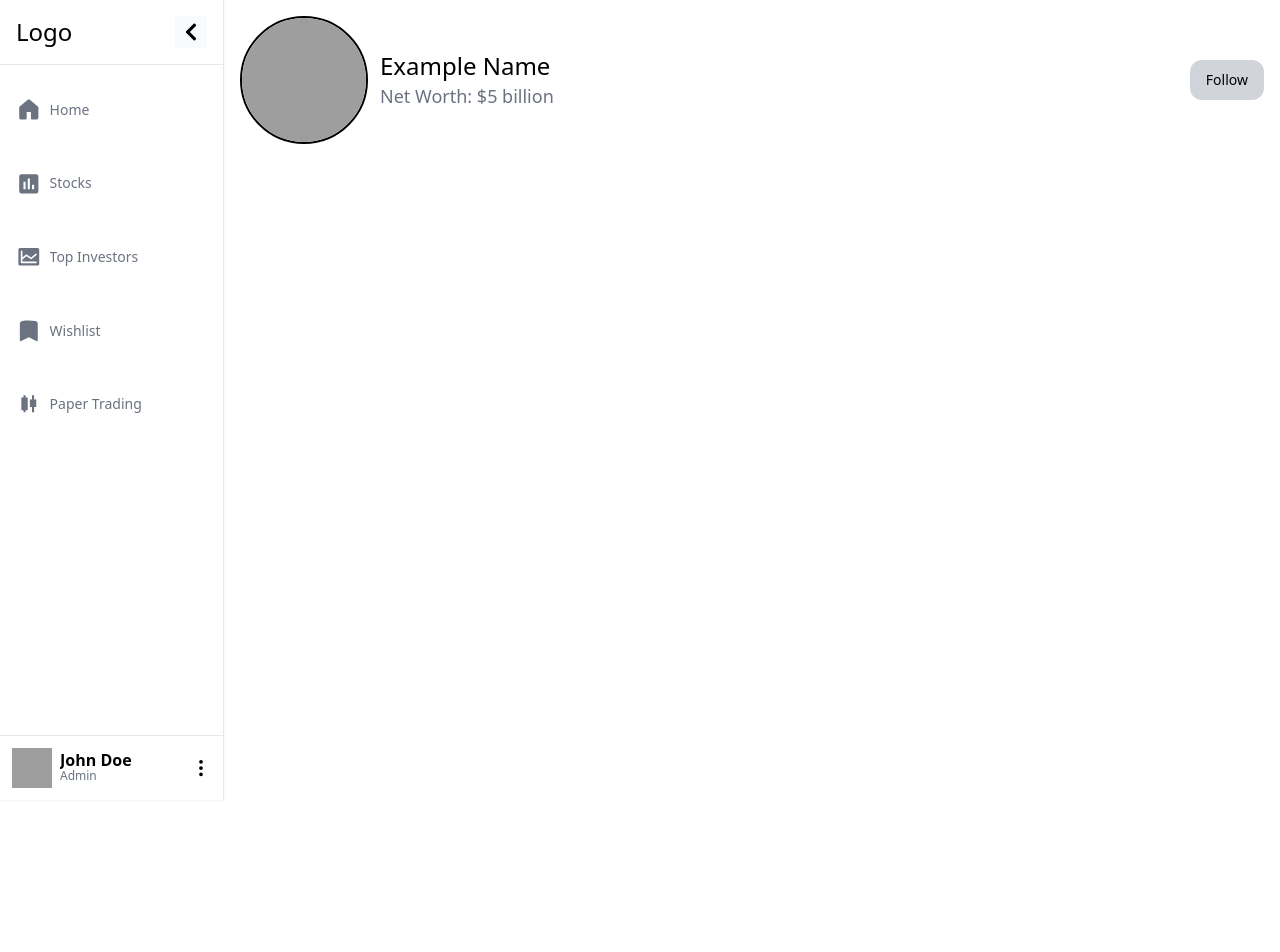
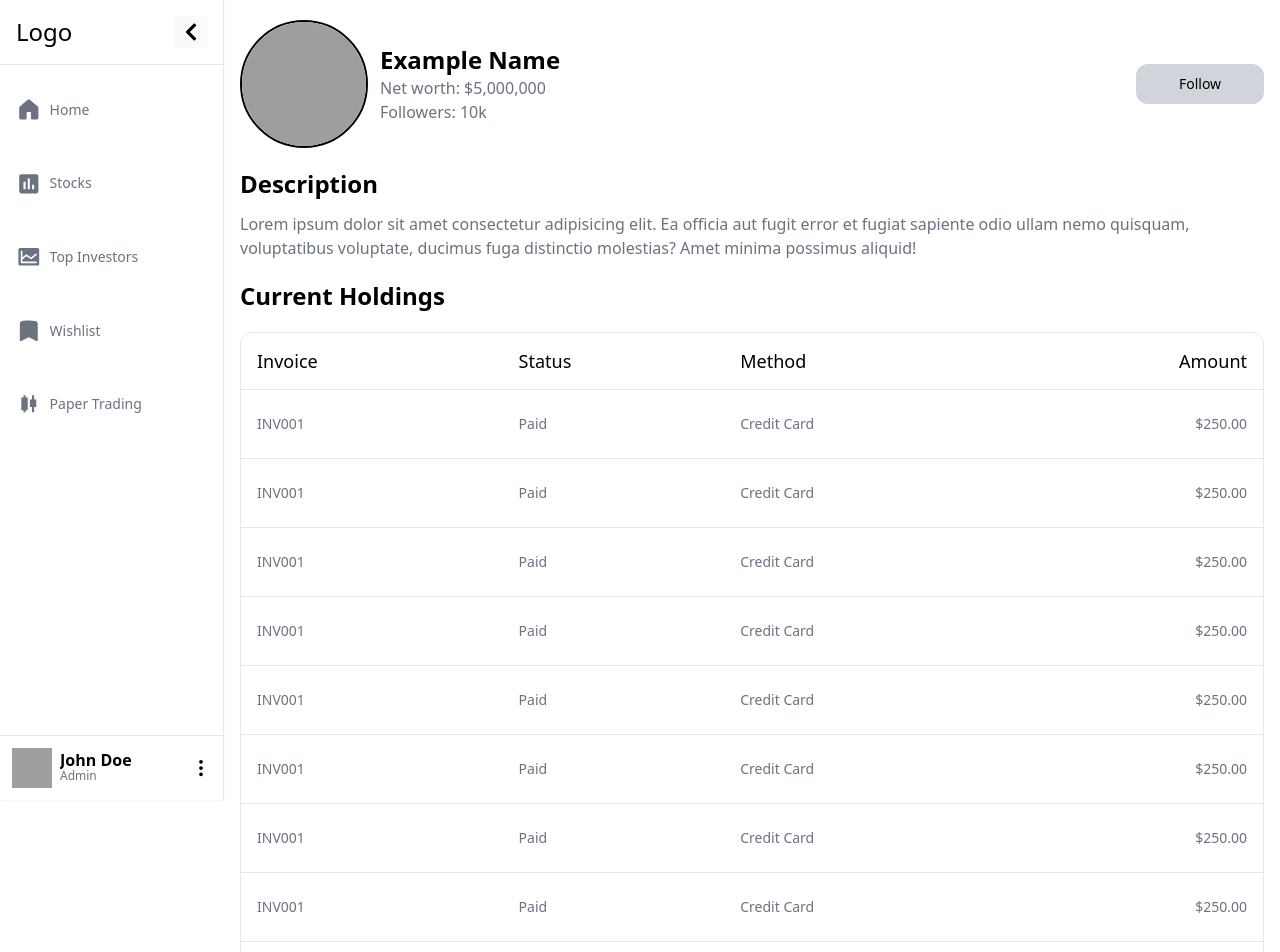
Before and after one commit to PranjalShinde18/Stocks, a React (Vite) app in the folder client/: page /top-investors/1 in a window 1280 px wide. Shown: the top 952 px of the page. Before the commit the page ends 800 px from the top, so only its background shows below. Built offline with nearby package versions, Linux system fonts and the light colour scheme; grey boxes are pictures that could not be loaded.

Commit message:
Investor Details page done with integration of a table showing his/her holdings.

```diff
--- a/client/src/components/Investor/Investor.tsx
+++ b/client/src/components/Investor/Investor.tsx
@@ -1,27 +1,47 @@
 import { useExpandContext } from "@/context/ExpandContext";
 import { Avatar, AvatarFallback, AvatarImage } from "@/components/ui/avatar";
 import { Button } from "@/components/ui/button";
+import TableComponent from "../Table/TableComponent";
+import { useParams } from "react-router-dom";
+import { useEffect } from "react";
 
 const Investor = () => {
+  const {id} = useParams();
   const { expand } = useExpandContext();
+
+  useEffect(() => {
+    console.log(id);
+  }, []);
+
   return (
     <div
       className={`p-4 h-screen transition-all ${expand ? "pl-60" : "pl-20"}`}
     >
-      <div className="flex justify-between items-center">
+      <div className="mt-1 flex justify-between items-center">
         <div className="flex items-center gap-3">
           <Avatar className="w-28 h-28 sm:w-20 sm:h-20 md:w-28 md:h-28 lg:w-32 lg:h-32 border-2 border-black">
             <AvatarImage src="https://github.com/shadcn.png" />
             <AvatarFallback>CN</AvatarFallback>
           </Avatar>
           <div className="flex flex-col">
-            <div className="text-2xl">Example Name</div>
-            <div className="text-lg text-gray-500">Net Worth: $5 billion</div>
+            <div className="text-2xl font-bold">Example Name</div>
+            <div className="text-md text-gray-500">Net worth: $5,000,000</div>
+            <div className="text-md text-gray-500">Followers: 10k</div>
           </div>
         </div>
-        <Button className="rounded-xl flex items-center overflow-hidden gap-1 bg-gray-300 p-[9px] px-4 transition-all hover:bg-black hover:text-white cursor-pointer">
+        <Button className="w-32 rounded-xl flex items-center overflow-hidden gap-1 bg-gray-300 p-[9px] px-4 transition-all hover:bg-black hover:text-white cursor-pointer">
           <p>Follow</p>
         </Button>
+      </div>
+      <div className="my-5 flex flex-col gap-3">
+        <div className="text-2xl font-semibold">Description</div>
+        <div className="text-md text-gray-500">Lorem ipsum dolor sit amet consectetur adipisicing elit. Ea officia aut fugit error et fugiat sapiente odio ullam nemo quisquam, voluptatibus voluptate, ducimus fuga distinctio molestias? Amet minima possimus aliquid!</div>
+      </div>
+      <div className="flex flex-col gap-5 pb-2">
+        <div className="text-2xl font-semibold">Current Holdings</div>
+        <div>
+          <TableComponent />
+        </div>
       </div>
     </div>
   );
--- a/client/src/components/Sidebar/Sidebar.tsx
+++ b/client/src/components/Sidebar/Sidebar.tsx
@@ -76,7 +76,7 @@ const Sidebar = () => {
                   {!expand && (
                     <div
                       className={`
-                        absolute left-full rounded-md px-2 py-1 ml-6
+                        absolute left-full rounded-md px-2 py-1 z-50 ml-6
                         bg-black text-white text-md
                         invisible opacity-100 -translate-x-3 transition-all
                         group-hover:visible group-hover:opacity-100 group-hover:translate-x-0
--- /dev/null
+++ b/client/src/components/Table/TableComponent.tsx
@@ -0,0 +1,104 @@
+import {
+  Table,
+  TableBody,
+  TableCell,
+  TableHead,
+  TableHeader,
+  TableRow,
+} from "@/components/ui/table";
+
+const TableComponent = () => {
+  return (
+    <div className="border rounded-xl overflow-hidden">
+      <Table>
+        <TableHeader className="text-lg font-semibold">
+          <TableRow>
+            <div className="py-1">
+              <TableHead className="w-[100px]">Invoice</TableHead>
+            </div>
+            <TableHead>Status</TableHead>
+            <TableHead>Method</TableHead>
+            <TableHead className="text-right">Amount</TableHead>
+          </TableRow>
+        </TableHeader>
+
+        <TableBody className="text-gray-500 font-medium">
+          <TableRow className="hover:bg-slate-100">
+            <div className="py-2">
+              <TableCell className="font-medium">INV001</TableCell>
+            </div>
+            <TableCell>Paid</TableCell>
+            <TableCell>Credit Card</TableCell>
+            <TableCell className="text-right">$250.00</TableCell>
+          </TableRow>
+          <TableRow className="hover:bg-slate-100">
+            <div className="py-2">
+              <TableCell className="font-medium">INV001</TableCell>
+            </div>
+            <TableCell>Paid</TableCell>
+            <TableCell>Credit Card</TableCell>
+            <TableCell className="text-right">$250.00</TableCell>
+          </TableRow>
+          <TableRow className="hover:bg-slate-100">
+            <div className="py-2">
+              <TableCell className="font-medium">INV001</TableCell>
+            </div>
+            <TableCell>Paid</TableCell>
+            <TableCell>Credit Card</TableCell>
+            <TableCell className="text-right">$250.00</TableCell>
+          </TableRow>
+          <TableRow className="hover:bg-slate-100">
+            <div className="py-2">
+              <TableCell className="font-medium">INV001</TableCell>
+            </div>
+            <TableCell>Paid</TableCell>
+            <TableCell>Credit Card</TableCell>
+            <TableCell className="text-right">$250.00</TableCell>
+          </TableRow>
+          <TableRow className="hover:bg-slate-100">
+            <div className="py-2">
+              <TableCell className="font-medium">INV001</TableCell>
+            </div>
+            <TableCell>Paid</TableCell>
+            <TableCell>Credit Card</TableCell>
+            <TableCell className="text-right">$250.00</TableCell>
+          </TableRow>
+          <TableRow className="hover:bg-slate-100">
+            <div className="py-2">
+              <TableCell className="font-medium">INV001</TableCell>
+            </div>
+            <TableCell>Paid</TableCell>
+            <TableCell>Credit Card</TableCell>
+            <TableCell className="text-right">$250.00</TableCell>
+          </TableRow>
+          <TableRow className="hover:bg-slate-100">
+            <div className="py-2">
+              <TableCell className="font-medium">INV001</TableCell>
+            </div>
+            <TableCell>Paid</TableCell>
+            <TableCell>Credit Card</TableCell>
+            <TableCell className="text-right">$250.00</TableCell>
+          </TableRow>
+          <TableRow className="hover:bg-slate-100">
+            <div className="py-2">
+              <TableCell className="font-medium">INV001</TableCell>
+            </div>
+            <TableCell>Paid</TableCell>
+            <TableCell>Credit Card</TableCell>
+            <TableCell className="text-right">$250.00</TableCell>
+          </TableRow>
+          <TableRow className="hover:bg-slate-100">
+            <div className="py-2">
+              <TableCell className="font-medium">INV001</TableCell>
+            </div>
+            <TableCell>Paid</TableCell>
+            <TableCell>Credit Card</TableCell>
+            <TableCell className="text-right">$250.00</TableCell>
+          </TableRow>
+        </TableBody>
+      </Table>
+    </div>
+  );
+};
+
+export default TableComponent;
--- a/client/src/components/TopInvestors/TopInvestors.tsx
+++ b/client/src/components/TopInvestors/TopInvestors.tsx
@@ -5,7 +5,7 @@ import { ScrollArea } from "../ui/scroll-area";
 // import investors from "@/investors";
 import { useState } from "react";
 import InvestorCard from "./InvestorCard";
-import Loader from "../Loader/loader";
+import Loader from "../Loader/Loader";
 // import { Link } from "react-router-dom";
 
 interface investorType {
@@ -86,13 +86,12 @@ const TopInvestors = () => {
           <div className="flex gap-5 flex-wrap pt-2">
             {filteredInvestors.length > 0 ? (
               filteredInvestors.map((investor) => (
-                // <Link key={investor.name} to={`/top-investors/${investor.name}`}>
                 <InvestorCard
+                  key={investor.name}
                   name={investor.name}
                   image_url={investor.image_url}
                   description={investor.description}
                 />
-                // </Link>
               ))
             ) : (
               <div className="flex w-full justify-center items-center">
--- /dev/null
+++ b/client/src/components/ui/table.tsx
@@ -0,0 +1,117 @@
+import * as React from "react"
+
+import { cn } from "@/lib/utils"
+
+const Table = React.forwardRef<
+  HTMLTableElement,
+  React.HTMLAttributes<HTMLTableElement>
+>(({ className, ...props }, ref) => (
+  <div className="relative w-full overflow-auto">
+    <table
+      ref={ref}
+      className={cn("w-full caption-bottom text-sm", className)}
+      {...props}
+    />
+  </div>
+))
+Table.displayName = "Table"
+
+const TableHeader = React.forwardRef<
+  HTMLTableSectionElement,
+  React.HTMLAttributes<HTMLTableSectionElement>
+>(({ className, ...props }, ref) => (
+  <thead ref={ref} className={cn("[&_tr]:border-b", className)} {...props} />
+))
+TableHeader.displayName = "TableHeader"
+
+const TableBody = React.forwardRef<
+  HTMLTableSectionElement,
+  React.HTMLAttributes<HTMLTableSectionElement>
+>(({ className, ...props }, ref) => (
+  <tbody
+    ref={ref}
+    className={cn("[&_tr:last-child]:border-0", className)}
+    {...props}
+  />
+))
+TableBody.displayName = "TableBody"
+
+const TableFooter = React.forwardRef<
+  HTMLTableSectionElement,
+  React.HTMLAttributes<HTMLTableSectionElement>
+>(({ className, ...props }, ref) => (
+  <tfoot
+    ref={ref}
+    className={cn(
+      "border-t bg-muted/50 font-medium [&>tr]:last:border-b-0",
+      className
+    )}
+    {...props}
+  />
+))
+TableFooter.displayName = "TableFooter"
+
+const TableRow = React.forwardRef<
+  HTMLTableRowElement,
+  React.HTMLAttributes<HTMLTableRowElement>
+>(({ className, ...props }, ref) => (
+  <tr
+    ref={ref}
+    className={cn(
+      "border-b transition-colors hover:bg-muted/50 data-[state=selected]:bg-muted",
+      className
+    )}
+    {...props}
+  />
+))
+TableRow.displayName = "TableRow"
+
+const TableHead = React.forwardRef<
+  HTMLTableCellElement,
+  React.ThHTMLAttributes<HTMLTableCellElement>
+>(({ className, ...props }, ref) => (
+  <th
+    ref={ref}
+    className={cn(
+      "h-12 px-4 text-left align-middle font-medium text-muted-foreground [&:has([role=checkbox])]:pr-0",
+      className
+    )}
+    {...props}
+  />
+))
+TableHead.displayName = "TableHead"
+
+const TableCell = React.forwardRef<
+  HTMLTableCellElement,
+  React.TdHTMLAttributes<HTMLTableCellElement>
+>(({ className, ...props }, ref) => (
+  <td
+    ref={ref}
+    className={cn("p-4 align-middle [&:has([role=checkbox])]:pr-0", className)}
+    {...props}
+  />
+))
+TableCell.displayName = "TableCell"
+
+const TableCaption = React.forwardRef<
+  HTMLTableCaptionElement,
+  React.HTMLAttributes<HTMLTableCaptionElement>
+>(({ className, ...props }, ref) => (
+  <caption
+    ref={ref}
+    className={cn("mt-4 text-sm text-muted-foreground", className)}
+    {...props}
+  />
+))
+TableCaption.displayName = "TableCaption"
+
+export {
+  Table,
+  TableHeader,
+  TableBody,
+  TableFooter,
+  TableHead,
+  TableRow,
+  TableCell,
+  TableCaption,
+}
```
